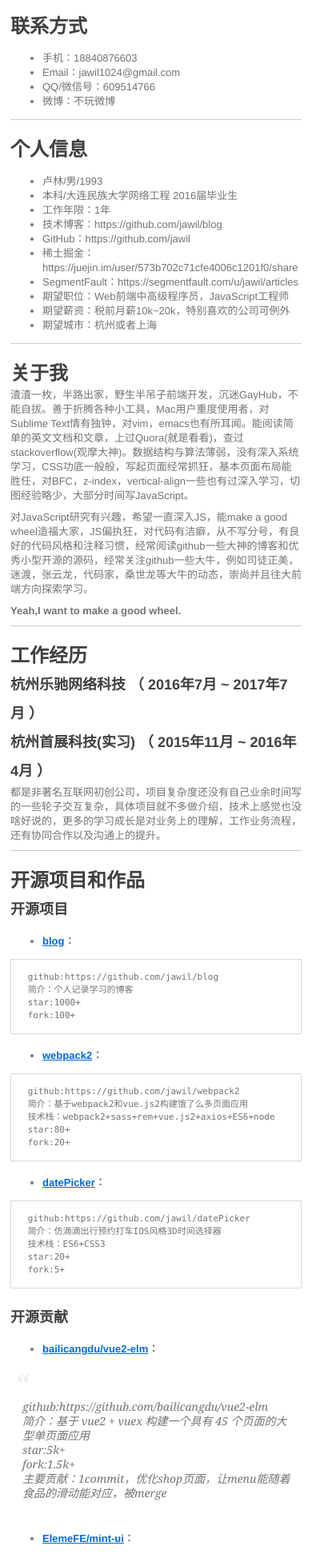
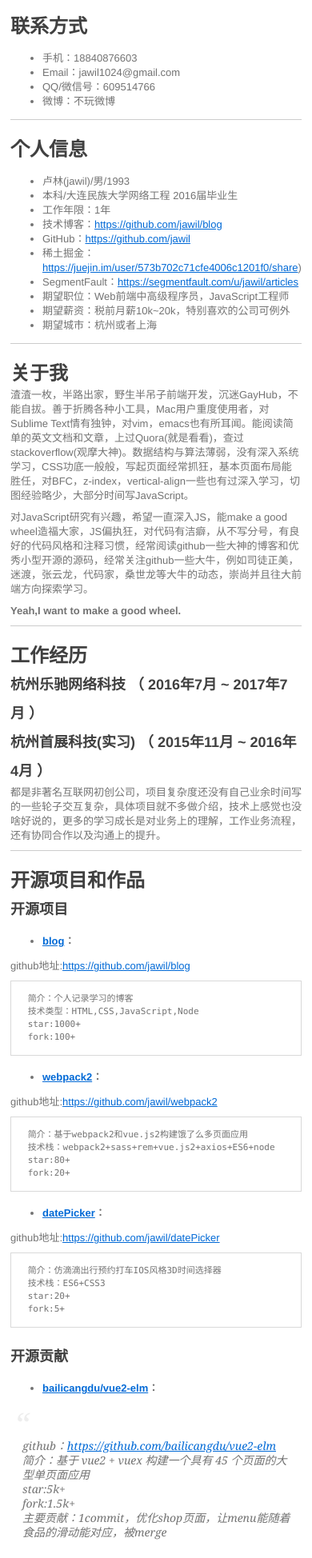
Before and after one commit to vidahouseCindy/jawil.github.io, a plain HTML site: page resume/index.html in a window 390 px wide. Shown: the part 49-1997 px from the top of the page at 80% size. Drawn offline with Linux system fonts and the light colour scheme.

Commit message:
add my personal resume

```diff
--- a/resume/index.html
+++ b/resume/index.html
@@ -173,13 +173,13 @@ sup {
 <h2>个人信息</h2>
 
 <ul>
-<li>卢林/男/1993</li>
+<li>卢林(jawil)/男/1993</li>
 <li>本科/大连民族大学网络工程 2016届毕业生</li>
 <li>工作年限：1年</li>
-<li>技术博客：https://github.com/jawil/blog</li>
-<li>GitHub：https://github.com/jawil</li>
-<li>稀土掘金：https://juejin.im/user/573b702c71cfe4006c1201f0/share</li>
-<li>SegmentFault：https://segmentfault.com/u/jawil/articles</li>
+<li>技术博客：<a href="https://github.com/jawil/blog">https://github.com/jawil/blog</a></li>
+<li>GitHub：<a href="https://github.com/jawil">https://github.com/jawil</a></li>
+<li>稀土掘金：<a href="](https://juejin.im/user/573b702c71cfe4006c1201f0/share">https://juejin.im/user/573b702c71cfe4006c1201f0/share</a>)</li>
+<li>SegmentFault：<a href="https://segmentfault.com/u/jawil/articles">https://segmentfault.com/u/jawil/articles</a></li>
 <li>期望职位：Web前端中高级程序员，JavaScript工程师</li>
 <li>期望薪资：税前月薪10k~20k，特别喜欢的公司可例外</li>
 <li>期望城市：杭州或者上海</li>
@@ -217,8 +217,10 @@ sup {
 </ul>
 
 
-<pre><code> github:https://github.com/jawil/blog
- 简介：个人记录学习的博客
+<p>  github地址:<a href="https://github.com/jawil/blog">https://github.com/jawil/blog</a></p>
+
+<pre><code> 简介：个人记录学习的博客
+ 技术类型：HTML,CSS,JavaScript,Node
  star:1000+
  fork:100+
 </code></pre>
@@ -228,8 +230,9 @@ sup {
 </ul>
 
 
-<pre><code> github:https://github.com/jawil/webpack2
- 简介：基于webpack2和vue.js2构建饿了么多页面应用
+<p>  github地址:<a href="https://github.com/jawil/webpack2">https://github.com/jawil/webpack2</a></p>
+
+<pre><code> 简介：基于webpack2和vue.js2构建饿了么多页面应用
  技术栈：webpack2+sass+rem+vue.js2+axios+ES6+node
  star:80+
  fork:20+
@@ -240,8 +243,9 @@ sup {
 </ul>
 
 
-<pre><code> github:https://github.com/jawil/datePicker
- 简介：仿滴滴出行预约打车IOS风格3D时间选择器
+<p>  github地址:<a href="https://github.com/jawil/datePicker">https://github.com/jawil/datePicker</a></p>
+
+<pre><code> 简介：仿滴滴出行预约打车IOS风格3D时间选择器
  技术栈：ES6+CSS3
  star:20+
  fork:5+
@@ -254,7 +258,7 @@ sup {
 </ul>
 
 
-<blockquote><p>github:https://github.com/bailicangdu/vue2-elm</p>
+<blockquote><p>github：<a href="https://github.com/bailicangdu/vue2-elm">https://github.com/bailicangdu/vue2-elm</a></p>
 
 <p>简介：基于 vue2 + vuex 构建一个具有 45 个页面的大型单页面应用</p>
 
@@ -269,9 +273,11 @@ sup {
 </ul>
 
 
-<blockquote><p>github:https://github.com/ElemeFE/mint-ui</p>
+<blockquote><p>github：<a href="https://github.com/ElemeFE/mint-ui">https://github.com/ElemeFE/mint-ui</a></p>
 
-<p>简介：Mobile UI elements for Vue.js http://mint-ui.github.io/#!/en</p>
+<p>官方网站：<a href="http://mint-ui.github.io/#!/en">http://mint-ui.github.io/#!/en</a></p>
+
+<p>简介：Mobile UI elements for Vue.js</p>
 
 <p>star:5k+</p>
 
```
Also changed, not shown: 1 other file.
